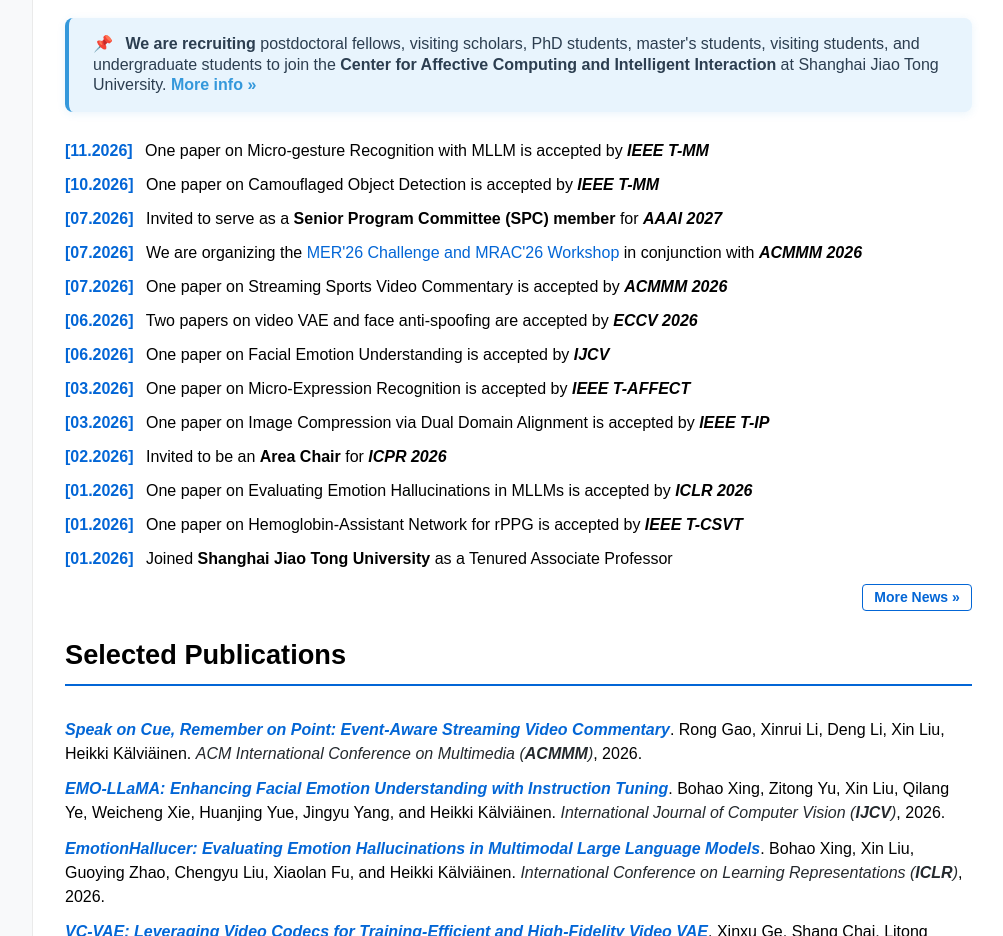
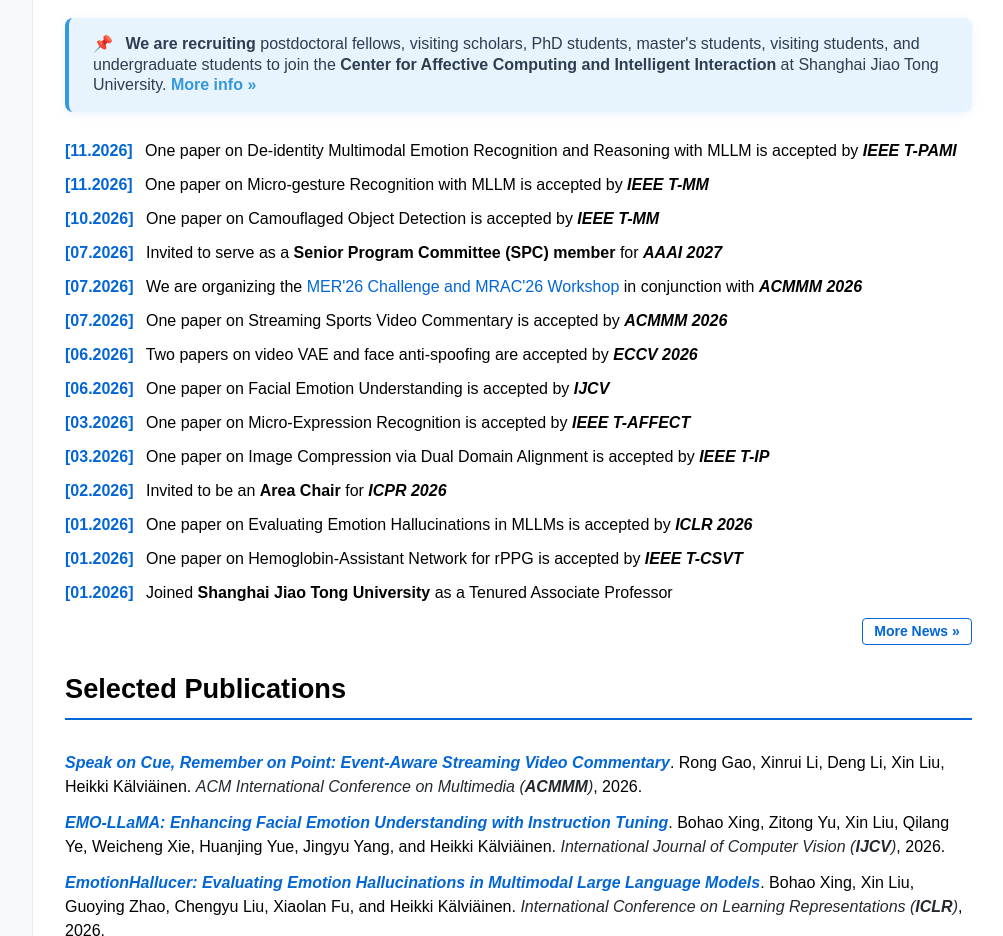
Before and after one commit to linuxsino/linuxsino.github.io, a plain HTML site: page index.html in a window 1280 px wide. Shown: the part 1040-1976 px from the top of the page, without its empty margins (276-1279 px from the left). Drawn offline with Linux system fonts and the light colour scheme.

Commit message:
Update index.html

```diff
--- a/index.html
+++ b/index.html
@@ -130,6 +130,12 @@
 
         <ul class="news-list">
 
+
+          <li class="news-item">
+              <span class="news-date">[11.2026]</span>
+              <span class="news-content">One paper on De-identity Multimodal Emotion Recognition and Reasoning with MLLM is accepted by <em><b>IEEE T-PAMI</b></em></span>
+          </li>
+
           <li class="news-item">
               <span class="news-date">[11.2026]</span>
               <span class="news-content">One paper on Micro-gesture Recognition with MLLM is accepted by <em><b>IEEE T-MM</b></em></span>
```
